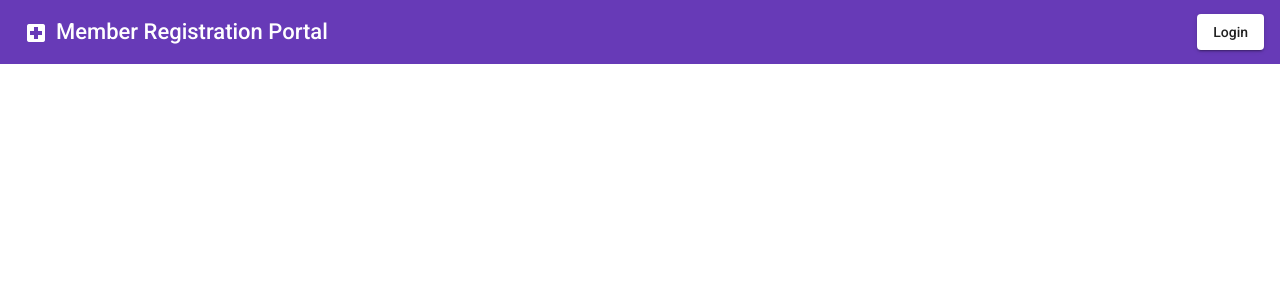
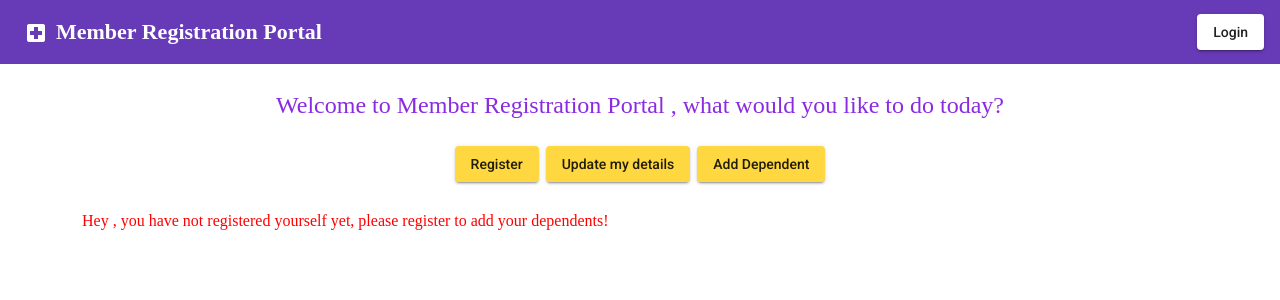
Before and after one commit to rushabhmahant/MemberRegistrationPortal-AngularApp, an Angular app in the folder MemberRegistrationPortal/: page /member-home/1 in a window 1280 px wide. Before the commit this address led to /. Shown: the top 300 px of the page. Built offline with nearby package versions, Linux system fonts and the light colour scheme.

Commit message:
[#004] Member home page

```diff
--- a/MemberRegistrationPortal/src/app/app-routing.module.ts
+++ b/MemberRegistrationPortal/src/app/app-routing.module.ts
@@ -1,11 +1,13 @@
 import { NgModule } from '@angular/core';
 import { RouterModule, Routes } from '@angular/router';
 import { LoginComponent } from './login/login.component';
+import { MemberHomeComponent } from './member-home/member-home.component';
 import { SignupComponent } from './signup/signup.component';
 
 const routes: Routes = [
   {path: 'login', component: LoginComponent},
   {path: 'signup', component: SignupComponent},
+  {path: 'member-home/:member', component: MemberHomeComponent},
   {path: '', redirectTo: 'login', pathMatch: 'full'}
 ];
 
--- a/MemberRegistrationPortal/src/app/app.component.css
+++ b/MemberRegistrationPortal/src/app/app.component.css
@@ -1,5 +1,9 @@
 .toolbar-spacer {
     flex: 1 1 auto;
+  }
+
+  h1, h2 {
+    font-family: cursive;
   }
 
 /* .mat-raised-button.mat-blue {
--- a/MemberRegistrationPortal/src/app/app.component.html
+++ b/MemberRegistrationPortal/src/app/app.component.html
@@ -2,7 +2,7 @@
   <button mat-icon-button class="example-icon" aria-label="Example icon-button with menu icon">
     <mat-icon>local_hospital</mat-icon>
   </button>
-  <span style="font-size: 22px;">Member Registration Portal</span>
+  <span style="font-size: 22px;font-family: cursive;"><b>Member Registration Portal</b></span>
   <span class="toolbar-spacer"></span>
   <button mat-raised-button>Login</button>
 </mat-toolbar>
--- a/MemberRegistrationPortal/src/app/login/login.component.css
+++ b/MemberRegistrationPortal/src/app/login/login.component.css
@@ -10,3 +10,7 @@
 .password-width {
   width: 30%;
 }
+
+h1 {
+  font-family: cursive;
+}
--- a/MemberRegistrationPortal/src/app/login/login.component.ts
+++ b/MemberRegistrationPortal/src/app/login/login.component.ts
@@ -1,5 +1,6 @@
 import { Component, OnInit } from '@angular/core';
 import { FormBuilder, FormGroup, Validators } from '@angular/forms';
+import { Router } from '@angular/router';
 import { Member } from '../member';
 import { MemberService } from '../member.service';
 
@@ -18,7 +19,8 @@ export class LoginComponent implements OnInit {
   emailPattern = /^[a-zA-Z0-9]{1}([a-zA-Z0-9._%-]?)+@[a-zA-Z0-9.-]+\.[a-zA-Z]{2,4}$/;
   passwordPattern = /^(?=.*?[A-Z])(?=.*?[0-9])(?=.*?[#?!@$%^&*-]).{0,}$/;
 
-  constructor(private formBuilder: FormBuilder, private memberService: MemberService) { }
+  constructor(private formBuilder: FormBuilder, private memberService: MemberService,
+    private router: Router) { }
 
   ngOnInit(): void {
 
@@ -43,8 +45,11 @@ export class LoginComponent implements OnInit {
 
     this.memberService.login(this.member).subscribe(
       data => {
-        console.log(data);
-        alert("Member login succesful! ")
+        this.member = data;
+        console.log(this.member);
+        alert("Member login succesful! ");
+        // this.router.navigate(['/member-home', this.member.memberId]);
+        this.router.navigate(['/member-home', JSON.stringify(this.member)]);
       },
       error => {
         console.log(error);
--- a/MemberRegistrationPortal/src/app/member-home/member-home.component.css
+++ b/MemberRegistrationPortal/src/app/member-home/member-home.component.css
@@ -0,0 +1,8 @@
+th, td {
+    font-size: 18px;
+    font-family: cursive;
+  }
+
+h1, h2, h3 {
+    font-family: cursive;
+  }
--- a/MemberRegistrationPortal/src/app/member-home/member-home.component.html
+++ b/MemberRegistrationPortal/src/app/member-home/member-home.component.html
@@ -1 +1,89 @@
-<p>member-home works!</p>
+<div class="container" style="margin-top: 25px;margin-bottom: 25px;text-align: center;">
+
+    <div class="text-center" style="margin-bottom: 25px;">
+        <h1 style="color: blueviolet;">Welcome to Member Registration Portal {{member.memberFirstName}}, what would you like to do today?</h1>
+    </div>
+
+    <div [align]="'center'">
+        <button mat-raised-button color="accent" (click)="memberRegister()">Register</button>&nbsp;
+        <button mat-raised-button color="accent" (click)="updateMemberDetails()">Update my details</button>&nbsp;
+        <button mat-raised-button color="accent" (click)="addDependent()">Add Dependent</button>
+    </div>
+
+</div>
+
+
+<div style="margin-top: 20px;margin-bottom: 20px;">
+    <h2 class="text-center" style="color: blueviolet;" *ngIf="member.memberDependents != null && member.memberDependents.length>0">My Dependents:</h2>
+    <div class="container">
+       <h3 *ngIf="!member.memberIsRegistered" style="color: red">Hey {{member.memberFirstName}}, you have not registered yourself yet, please register to add your dependents!</h3>
+       <h3 *ngIf="member.memberIsRegistered && member.memberDependents != null && member.memberDependents.length==0" style="color: red">Hey {{member.memberFirstName}}, you have not added your dependents yet!</h3>
+    <table class="table table-striped">
+        <thead>
+            <tr *ngIf="member.memberDependents != null && member.memberDependents.length>0">
+                <th>Dependent Id</th>
+                <th>Name</th>
+                <th>Date of birth</th>
+                <th>Age</th>
+            </tr>
+        </thead>
+        <tbody>
+            <tr *ngFor="let dependent of member.memberDependents">
+                <td>{{dependent.dependentId}}</td>
+                <td>{{dependent.dependentName}}</td>
+                <td>{{dependent.dependentDOB}}</td>
+                <td>{{dependent.dependentAge}}</td>
+                <td>
+                    <button mat-icon-button class="example-icon" aria-label="Example icon-button with menu icon">
+                        <mat-icon>edit</mat-icon>
+                    </button>
+
+                    <button mat-icon-button class="example-icon" aria-label="Example icon-button with menu icon">
+                        <mat-icon>delete</mat-icon>
+                    </button>
+                </td>
+                <!-- <td>
+                    <button mat-icon-button class="example-icon" aria-label="Example icon-button with menu icon">
+                        <mat-icon>delete</mat-icon>
+                    </button>
+                </td> -->
+            </tr>
+        </tbody>
+    </table>
+    </div>
+    </div>
+
+
+
+
+
+<!-- <div [align]="'center'">
+<h2>My Dependents</h2>
+<ul class="dependents">
+  <li *ngFor="let dependent of member.memberDependents">
+    <button [class.selected]="dependent === selectedDependent" mat-icon-button (click)="onSelect(dependent)">
+      <span class="badge">{{dependent.dependentId}}</span>
+      <span class="name">{{dependent.dependentName}}</span>
+      {{dependent.dependentId}}-{{dependent.dependentName}}
+    </button>
+    <span class="example-spacer"></span>
+    <button mat-icon-button class="example-icon" aria-label="Example icon-button with menu icon">
+        <mat-icon>edit</mat-icon>
+    </button>
+    <button mat-icon-button class="example-icon" aria-label="Example icon-button with menu icon">
+        <mat-icon>delete</mat-icon>
+    </button>
+  </li>
+</ul>
+
+<div *ngIf="selectedDependent">
+  <h2>{{selectedDependent.dependentName | uppercase}} Details</h2>
+  <div>id: {{selectedDependent.dependentId}}</div>
+  <div>
+    <label for="dependent-name">Dependent name: </label>
+    <input id="dependent-name" [(ngModel)]="selectedDependent.dependentName" placeholder="name">
+  </div>
+</div>
+
+</div>
+ -->
--- a/MemberRegistrationPortal/src/app/member-home/member-home.component.ts
+++ b/MemberRegistrationPortal/src/app/member-home/member-home.component.ts
@@ -1,4 +1,7 @@
 import { Component, OnInit } from '@angular/core';
+import { ActivatedRoute } from '@angular/router';
+import { Dependents } from '../dependents';
+import { Member } from '../member';
 
 @Component({
   selector: 'app-member-home',
@@ -7,9 +10,35 @@ import { Component, OnInit } from '@angular/core';
 })
 export class MemberHomeComponent implements OnInit {
 
-  constructor() { }
+  member: Member = new Member();
+  selectedDependent!: Dependents;
+
+  constructor(private activatedRoute: ActivatedRoute) { }
 
   ngOnInit(): void {
+
+  this.activatedRoute.paramMap.subscribe(params => {
+    this.member = JSON.parse(params.get("member")!);
+    console.log(this.member.memberId);
+
+  });
+
+  }
+
+  memberRegister(){
+
+  }
+
+  updateMemberDetails(){
+
+  }
+
+  addDependent(){
+
+  }
+
+  onSelect(dependent: Dependents){
+    this.selectedDependent = dependent;
   }
 
 }
--- a/MemberRegistrationPortal/src/app/signup/signup.component.css
+++ b/MemberRegistrationPortal/src/app/signup/signup.component.css
@@ -10,3 +10,7 @@
 .section-half {
   width: 25%;
 }
+
+h1 {
+    font-family: cursive;
+  }
```
